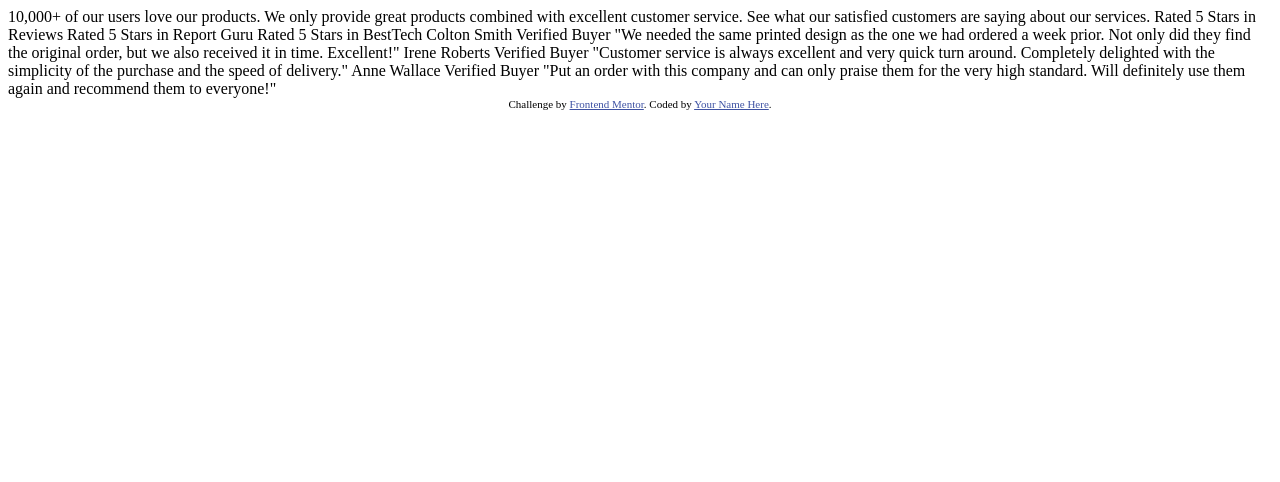
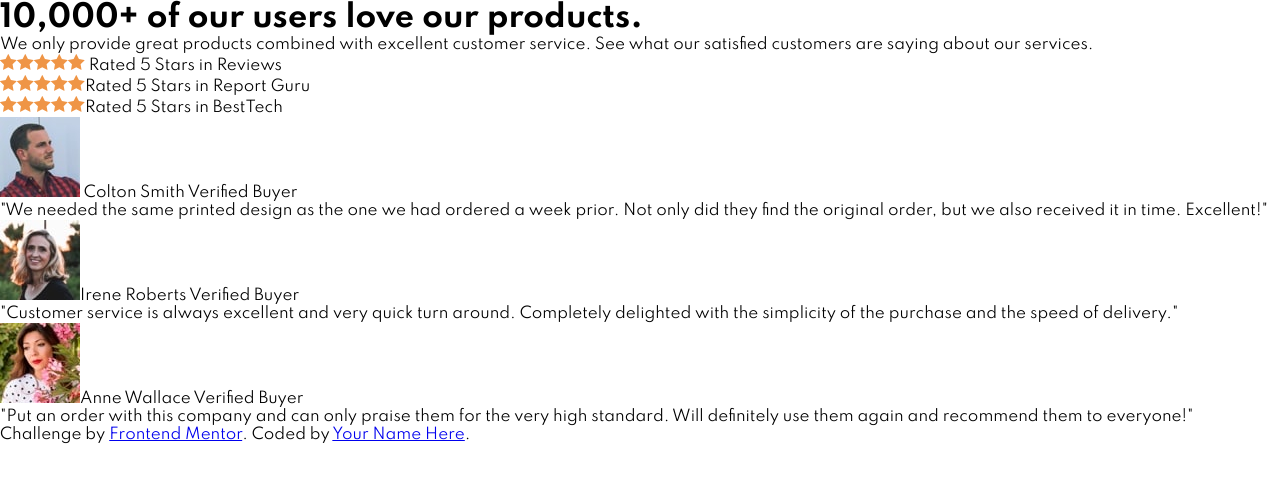
Before and after one commit to omarsaleh1/social-proof, a plain HTML site: page index.html in a window 1280 px wide. Drawn offline with Linux system fonts and the light colour scheme.

Commit message:
adding the semantic html elements

```diff
--- a/index.html
+++ b/index.html
@@ -1,61 +1,68 @@
 <!DOCTYPE html>
 <html lang="en">
+
 <head>
   <meta charset="UTF-8" />
   <meta name="viewport" content="width=device-width, initial-scale=1.0" />
   <!-- displays site properly based on user's device -->
+  <link rel="icon" type="image/png" sizes="32x32" href="./images/favicon-32x32.png" />
+  <title>Social Proof Section</title>
+  <!-- Google Fonts -->
+  <link rel="preconnect" href="https://fonts.googleapis.com">
+  <link rel="preconnect" href="https://fonts.gstatic.com" crossorigin>
+  <link href="https://fonts.googleapis.com/css2?family=Spartan:wght@400;500;700&display=swap" rel="stylesheet">
+  <!-- Import The CSS File -->
+  <link rel="stylesheet" href="style.css">
+</head>
 
-    <link
-      rel="icon"
-      type="image/png"
-      sizes="32x32"
-      href="./images/favicon-32x32.png"
-    />
-
-    <title>Frontend Mentor | Social proof section</title>
-
-    <!-- Feel free to remove these styles or customise in your own stylesheet 👍 -->
-    <style>
-      .attribution {
-        font-size: 11px;
-        text-align: center;
-      }
-      .attribution a {
-        color: hsl(228, 45%, 44%);
-      }
-    </style>
-  </head>
 <body>
-    10,000+ of our users love our products.
-
-    We only provide great products combined with excellent customer service.
-    See what our satisfied customers are saying about our services.
-
-    Rated 5 Stars in Reviews
-    Rated 5 Stars in Report Guru
-    Rated 5 Stars in BestTech
-
-    Colton Smith
-    Verified Buyer
+  <main>
+    <header>
+      <h1>10,000+ of our users love our products.</h1>
+      <p>We only provide great products combined with excellent customer service.
+        See what our satisfied customers are saying about our services.</p>
+    </header>
+    <section>
+      <article><img src="./images/icon-star.svg" alt="Star icon"><img src="./images/icon-star.svg" alt="Star icon"><img
+          src="./images/icon-star.svg" alt="Star icon"><img src="./images/icon-star.svg" alt="Star icon"><img
+          src="./images/icon-star.svg" alt="Star icon"> Rated 5 Stars in Reviews</article>
+      <article><img src="./images/icon-star.svg" alt="Star icon"><img src="./images/icon-star.svg" alt="Star icon"><img
+          src="./images/icon-star.svg" alt="Star icon"><img src="./images/icon-star.svg" alt="Star icon"><img
+          src="./images/icon-star.svg" alt="Star icon">Rated 5 Stars in Report Guru</article>
+      <article><img src="./images/icon-star.svg" alt="Star icon"><img src="./images/icon-star.svg" alt="Star icon"><img
+          src="./images/icon-star.svg" alt="Star icon"><img src="./images/icon-star.svg" alt="Star icon"><img
+          src="./images/icon-star.svg" alt="Star icon">Rated 5 Stars in BestTech</article>
+    </section>
+    <section>
+      <article>
+        <header><img src="./images/image-colton.jpg" alt="image"> Colton Smith
+          Verified Buyer</header>
         "We needed the same printed design as the one we had ordered a week prior.
         Not only did they find the original order, but we also received it in time.
         Excellent!"
-
-    Irene Roberts
-    Verified Buyer
+      </article>
+      <article>
+        <header><img src="./images/image-irene.jpg" alt="image">Irene Roberts
+          Verified Buyer</header>
         "Customer service is always excellent and very quick turn around. Completely
         delighted with the simplicity of the purchase and the speed of delivery."
-
-    Anne Wallace
-    Verified Buyer
+      </article>
+      <article>
+        <header><img src="./images/image-anne.jpg" alt="image">Anne Wallace
+          Verified Buyer</header>
         "Put an order with this company and can only praise them for the very high
         standard. Will definitely use them again and recommend them to everyone!"
-
+      </article>
+    </section>
+  </main>
+  <footer>
     <div class="attribution">
       Challenge by
-      <a href="https://www.frontendmentor.io?ref=challenge" target="_blank"
-        >Frontend Mentor</a
-      >. Coded by <a href="#">Your Name Here</a>.
+      <a href="https://www.frontendmentor.io?ref=challenge" target="_blank">Frontend Mentor</a>. Coded by <a
+        href="#">Your
+        Name Here</a>.
     </div>
+  </footer>
 </body>
+
 </html>
```
Lines whose indentation alone changed are shown as unchanged.
